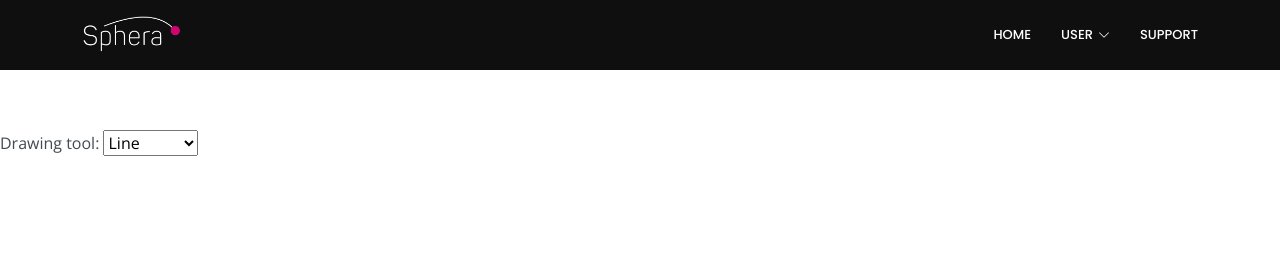
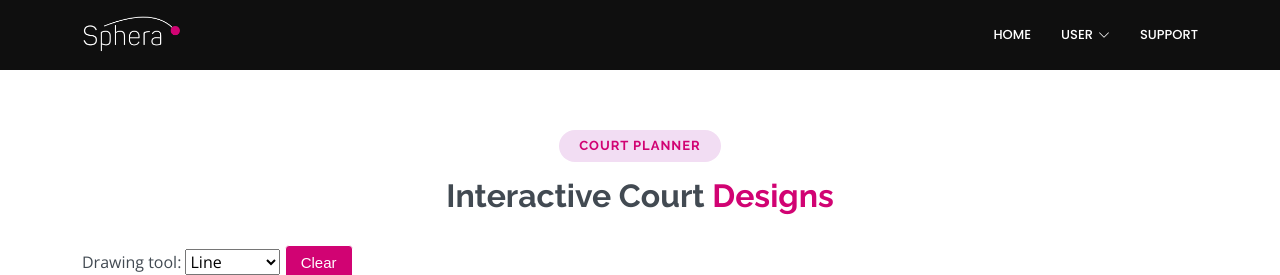
Before and after one commit to bu5to/SOFT7003-G2, a Flask app: page /courtplanner in a window 1280 px wide. Shown: the top 275 px of the page. Run offline with Flask 2, Linux system fonts and the light colour scheme; parts of the project's set-up code (start-up, migrations or seed data) failed here and were passed over; some libraries are stand-ins or nearby versions.

Commit message:
Update courtplanner.html

```diff
--- a/templates/courtplanner.html
+++ b/templates/courtplanner.html
@@ -13,7 +13,13 @@
 
 <!-- ======= Services Section ======= -->
 <section id="services" class="services">
-  <p>
+  <div class="container">
+    <div class="section-title" data-aos="zoom-in">
+      <h2>Court Planner</h2>
+      <h3>Interactive Court<span> Designs</span></h3>
+    </div>
+    <div class="toolbarContainer">
+      <div class="toolbar">
         <label
           >Drawing tool:
           <select id="dtool">
@@ -22,7 +28,12 @@
             <option value="pencil">Pencil</option>
           </select></label
         >
-  </p>
+        <button onClick="clear_canvas()" type="button" class="button">
+          Clear
+        </button>
+      </div>
+    </div>
+  </div>
 
   <div id="container">
     <canvas id="imageView" width="600" height="600">
@@ -59,6 +70,30 @@
   }
   #dtool {
     margin: 0, auto;
+  }
+
+  .button {
+    box-shadow: inset 0px 39px 0px -24px #d10373;
+    background: linear-gradient(to bottom, #d10373 5%, #d10373 100%);
+    background-color: #d10373;
+    border-radius: 4px;
+    border: 1px solid #ffffff;
+    display: inline-block;
+    cursor: pointer;
+    color: #ffffff;
+    font-family: Arial;
+    font-size: 15px;
+    padding: 6px 15px;
+    text-decoration: none;
+    text-shadow: 0px 1px 0px #d10373;
+    margin: 0, auto;
+  }
+  .button:hover {
+    background: linear-gradient(to bottom, #d10373 5%, #d10373 100%);
+    background-color: #d10373;
+  }
+  .button:active {
+    position: relative;
   }
 </style>
 <script>
```
Lines whose indentation alone changed are shown as unchanged.
